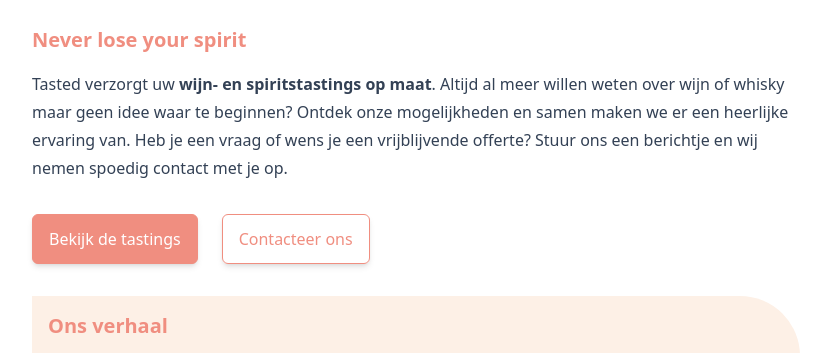
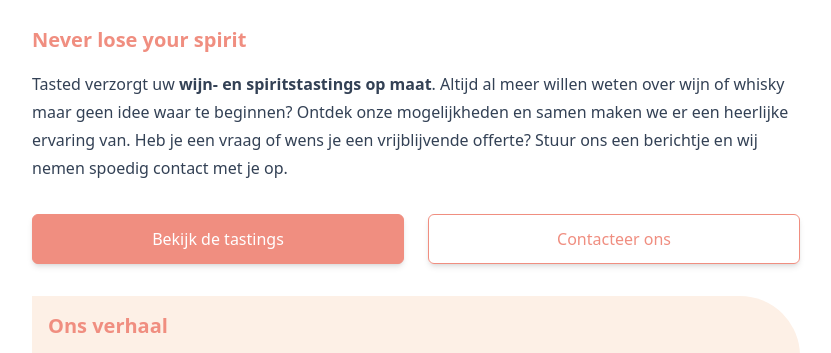
Before and after one commit to JonasBne/tastedwineandspirits.be, an Astro site: page / in a window 1280 px wide. Shown: the part 398-751 px from the top of the page, without its empty margins (224-1055 px from the left). Built offline with nearby package versions, Linux system fonts and the light colour scheme; Astro itself is replaced by a stand-in of ours.

Commit message:
style: positioning of cta buttons

```diff
--- a/src/pages/index.astro
+++ b/src/pages/index.astro
@@ -19,7 +19,7 @@
 				Tasted verzorgt uw <span class="font-bold">wijn- en spiritstastings op maat</span>. Altijd al meer willen weten over wijn of whisky maar geen idee waar te beginnen? Ontdek onze mogelijkheden en samen maken we er een heerlijke ervaring van.
 				Heb je een vraag of wens je een vrijblijvende offerte? Stuur ons een berichtje en wij nemen spoedig contact met je op.
 			</p>
-			<div class="flex flex-col gap-y-4 my-8 md:flex-row md:gap-x-6 md:w-full md:justify-start">
+			<div class="grid grid-cols-1 gap-y-4 my-8 md:flex-row md:gap-x-6 md:w-full md:justify-start md:grid-cols-2">
 				<PrimaryActionLink label="Bekijk de tastings" redirectTo={appRoutes.tastings.base} />
 				<SecondaryActionLink label="Contacteer ons" redirectTo={appRoutes.contact} />
 			</div>
```
